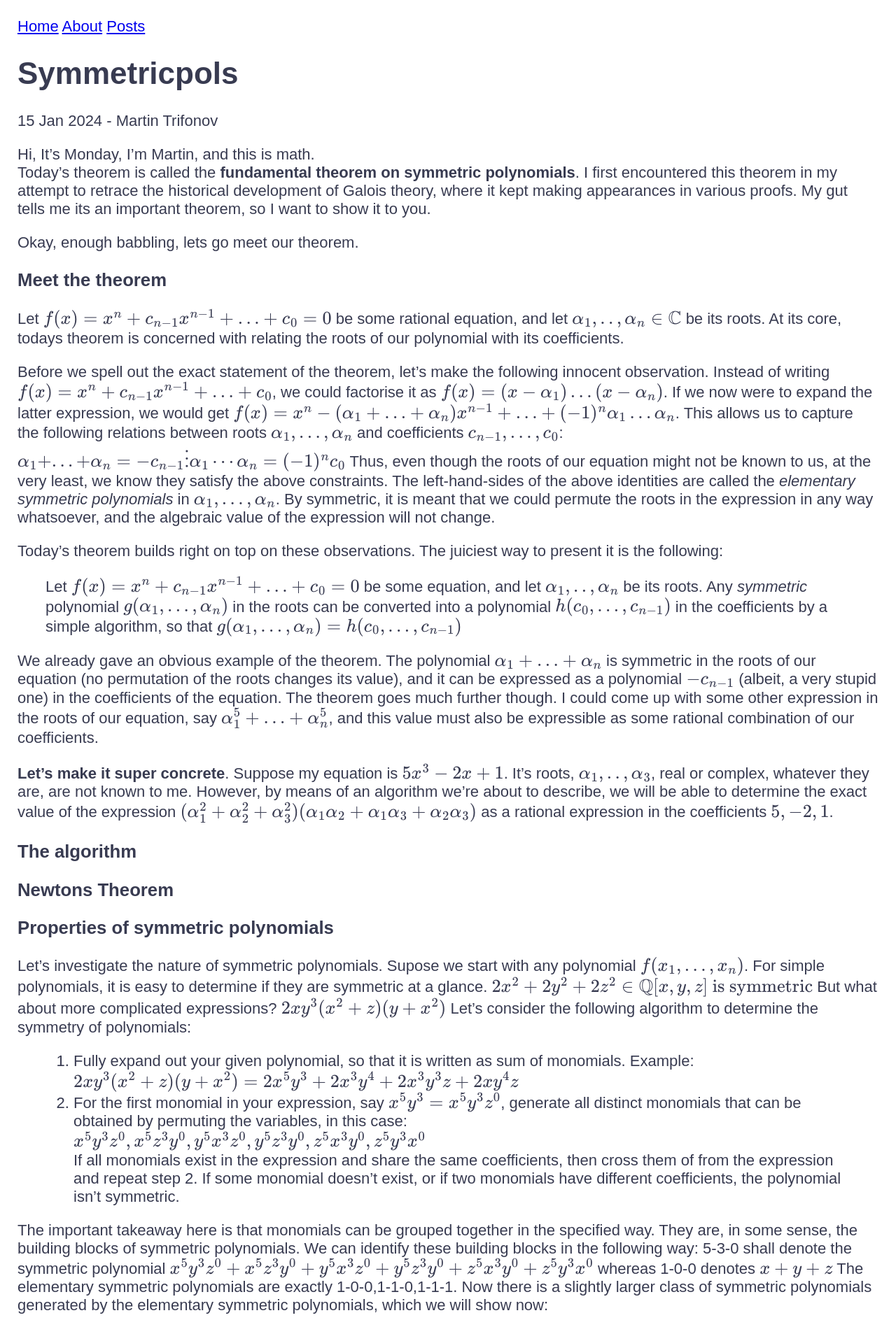
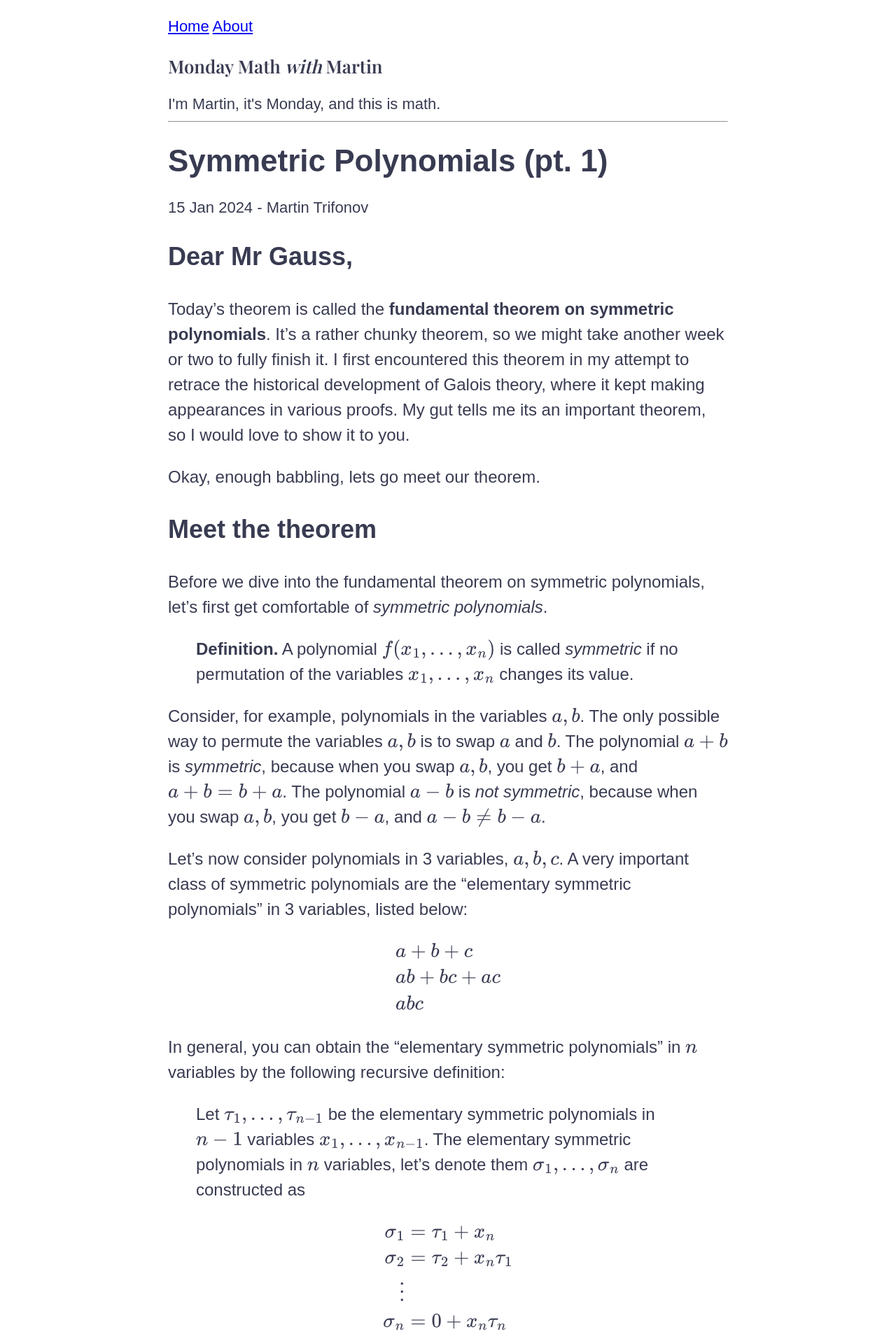
Before and after one commit to mtrifonov-design/mondaymathwithmartin, a Jekyll site: the page built from _posts/2024-01-15-symmetricpols.md, in a window 1280 px wide. Shown: the top 1907 px of the page at 70% size. Built offline with Jekyll 4.4.1, drawn with Linux system fonts in a browser that asks for light colours; some web fonts are replaced; some of the changed text lies outside the part shown.

Commit message:
first post online

```diff
--- a/_data/navigation.yml
+++ b/_data/navigation.yml
@@ -2,5 +2,3 @@
   link: /
 - name: About
   link: /about.html
-- name: Posts
-  link: /blog.html
--- a/_layouts/default.html
+++ b/_layouts/default.html
@@ -26,7 +26,11 @@
     <script id="MathJax-script" async src="https://cdn.jsdelivr.net/npm/mathjax@3/es5/tex-mml-chtml.js"></script>
   </head>
   <body class="globalstyle">
-    {% include navigation.html %}
-    {{ content }}
+
+    <div class="contentbox">
+      {% include navigation.html %}
+      {{ content }}
+    </div>
+
   </body>
 </html>
--- a/_layouts/post.html
+++ b/_layouts/post.html
@@ -1,7 +1,10 @@
 ---
 layout: default
 ---
+<h3 class="accent">Monday Math <i>with</i> Martin</h3>I'm Martin, it's Monday, and this is math.
+<hr>
 <h1>{{ page.title }}</h1>
 <p>{{ page.date | date_to_string }} - {{ page.author }}</p>
-
-{{ content }}
+<div class="reading">
+    {{ content }}
+</div>
--- a/_posts/2024-01-15-symmetricpols.md
+++ b/_posts/2024-01-15-symmetricpols.md
@@ -1,60 +1,96 @@
 ---
 layout: post
 author: Martin Trifonov
+title: Symmetric Polynomials (pt. 1)
 ---
-Hi, It's Monday, I'm Martin, and this is math.
-Today's theorem is called the **fundamental theorem on symmetric polynomials**. I first encountered this theorem in my attempt to retrace the historical development of Galois theory, where it kept making appearances in various proofs. My gut tells me its an important theorem, so I want to show it to you.
+
+## Dear Mr Gauss,
+Today's theorem is called the **fundamental theorem on symmetric polynomials**. It's a rather chunky theorem, so we might take another week or two to fully finish it. I first encountered this theorem in my attempt to retrace the historical development of Galois theory, where it kept making appearances in various proofs. My gut tells me its an important theorem, so I would love to show it to you.
 
 Okay, enough babbling, lets go meet our theorem.
 
-### Meet the theorem
-Let $f(x) = x^n+c_{n-1}x^{n-1}+...+c_0 = 0$ be some rational equation, and let $\alpha_1,..,\alpha_n \in \mathbb C$ be its roots.
-At its core, todays theorem is concerned with relating the roots of our polynomial with its coefficients.
+## Meet the theorem
+Before we dive into the fundamental theorem on symmetric polynomials, let's first get comfortable of _symmetric polynomials_.
 
-Before we spell out the exact statement of the theorem, let's make the following innocent observation. Instead of writing  $f(x) = x^n+c_{n-1}x^{n-1}+...+c_0$, we could factorise it as $f(x)=(x-\alpha_1)...(x-\alpha_n)$. If we now were to expand the latter expression, we would get $f(x) = x^n-(\alpha_1+...+\alpha_n)x^{n-1}+...+(-1)^n\alpha_1...\alpha_n$.
-This allows us to capture the following relations between roots $\alpha_1,...,\alpha_n$ and coefficients $c_{n-1},...,c_0$:
-$$\alpha_1+...+\alpha_n = -c_{n-1}\\\vdots\\\alpha_1\cdots\alpha_n =(-1)^nc_0$$
-Thus, even though the roots of our equation might not be known to us, at the very least, we know they satisfy the above constraints. The left-hand-sides of the above identities are called the _elementary symmetric polynomials_ in $\alpha_1,...,\alpha_n$. By symmetric, it is meant that we could permute the roots in the expression in any way whatsoever, and the algebraic value of the expression will not change.
+>**Definition.** A polynomial $f(x_1,...,x_n)$ is called _symmetric_ if no permutation of the variables $x_1,...,x_n$ changes its value.
 
-Today's theorem builds right on top on these observations. The juiciest way to present it is the following:
-> Let $f(x) = x^n+c_{n-1}x^{n-1}+...+c_0 = 0$ be some equation, and let $\alpha_1,..,\alpha_n$ be its roots.  Any _symmetric_ polynomial $g(\alpha_1,...,\alpha_n)$ in the roots can be converted into a polynomial $h(c_0,...,c_{n-1})$ in the coefficients by a simple algorithm, so that $g(\alpha_1,...,\alpha_n) = h(c_0,...,c_{n-1})$
+Consider, for example, polynomials in the variables $a,b$. The only possible way to permute the variables $a,b$ is to swap $a$ and $b$. The polynomial $a+b$ is _symmetric_, because when you swap $a,b$, you get $b+a$, and $a+b = b+a$. The polynomial $a-b$ is _not symmetric_, because when you swap $a,b$, you get $b-a$, and $a-b \neq b-a$.
 
-We already gave an obvious example of the theorem. The polynomial $\alpha_1+...+\alpha_n$ is symmetric in the roots of our equation (no permutation of the roots changes its value), and it can be expressed as a polynomial $-c_{n-1}$ (albeit, a very stupid one) in the coefficients of the equation. The theorem goes much further though. I could come up with some other expression in the roots of our equation, say $\alpha_1^5+...+\alpha_n^5$, and this value must also be expressible as some rational combination of our coefficients.
+Let's now consider polynomials in 3 variables, $a,b,c$. A very important class of symmetric polynomials are the "elementary symmetric polynomials" in 3 variables, listed below:
 
-**Let's make it super concrete**. Suppose my equation is $5x^3-2x+1$. It's roots, $\alpha_1,..,\alpha_3$, real or complex, whatever they are, are not known to me. However, by means of an algorithm we're about to describe, we will be able to determine the exact value of the expression $(\alpha_1^2+\alpha_2^2+\alpha_3^2)(\alpha_1\alpha_2+\alpha_1\alpha_3+\alpha_2\alpha_3)$ as a rational expression in the coefficients $5,-2,1$.
-### The algorithm
-### Newtons Theorem
-### Properties of symmetric polynomials
-Let's investigate the nature of symmetric polynomials.
-Supose we start with any polynomial $f(x_1,...,x_n)$. For simple polynomials, it is easy to determine if they are symmetric at a glance.
-$$2x^2+2y^2+2z^2 \in \mathbb Q[x,y,z] \text{ is symmetric}$$
-But what about more complicated expressions?
-$$2xy^3(x^2+z)(y+x^2)$$
-Let's consider the following algorithm to determine the symmetry of polynomials:
->1. Fully expand out your given polynomial, so that it is written as sum of monomials. Example:
-$2xy^3(x^2+z)(y+x^2)=2 x^5 y^3 + 2 x^3 y^4 + 2 x^3 y^3 z + 2 x y^4 z$
->2. For the first monomial in your expression, say $x^5y^3 = x^5y^3z^0$, generate all distinct monomials that can be obtained by permuting the variables, in this case:
-$x^5y^3z^0,x^5z^3y^0,y^5x^3z^0,y^5z^3y^0,z^5x^3y^0,z^5y^3x^0$
-If all monomials exist in the expression and share the same coefficients, then cross them of from the expression and repeat step 2. If some monomial doesn't exist, or if two monomials have different coefficients, the polynomial isn't symmetric.
+$$\begin{align}&a+b+c
+\\& ab+bc+ac
+\\& abc\end{align}$$
 
+In general, you can obtain the "elementary symmetric polynomials" in $n$ variables by the following recursive definition:
+> Let $\tau_1,...,\tau_{n-1}$ be the elementary symmetric polynomials in $n-1$ variables $x_1,...,x_{n-1}$. The elementary symmetric polynomials in $n$ variables, let's denote them $\sigma_1,...,\sigma_n$ are constructed as
 
-The important takeaway here is that monomials can be grouped together in the specified way. They are, in some sense, the building blocks of symmetric polynomials. We can identify these building blocks in the following way:
-5-3-0 shall denote the symmetric polynomial
-$$x^5y^3z^0+x^5z^3y^0+y^5x^3z^0+y^5z^3y^0+z^5x^3y^0+z^5y^3x^0$$
-whereas 1-0-0 denotes
-$$x+y+z$$
-The elementary symmetric polynomials are exactly 1-0-0,1-1-0,1-1-1.
-Now there is a slightly larger class of symmetric polynomials generated by the elementary symmetric polynomials, which we will show now:
+$$\begin{align}\sigma_1 &= \tau_1 + x_n
+\\\sigma_2 &= \tau_2 + x_n\tau_1
+\\\vdots
+\\\sigma_n &= 0 + x_n\tau_n\end{align}$$
 
+> **Follow along:** Using the above definition, construct the elementary symmetric polynomials in 4 variables
 
-### Newtons Theorem
->The symmetric polynomials of the form
->$$s_k =\alpha_1^k+\alpha_2^k+...+\alpha_n^k$$
->can be expressed in terms of the elementary symmetric polynomials $\sigma_1,...,\sigma_n$.
-___
-Proof.
-The polynomials $s_k$ are exactly those described by k-0-0.
-There is a natural law here, which says:
-(k-1-0)()
-### The general proof
-### Outlook
+Now that we're comfortable with the notion of symmetric polynomials, we can state the fundamental theorem
+> **Fundamental theorem on symmetric polynomials**
+There exists an algorithm that rewrites any symmetric polynomial in $n$ variables $x_1,...,x_n$ as a polynomial in the elementary symmetric polynomials in $n$ variables
+
+For example, the symmetric polynomial $a^2+b^2$ in 2 variables can be rewritten as $(\sigma_1)^2-2(\sigma_2)$, where $\sigma_1 = (a+b),\sigma_2 = (ab)$ are the elementary symmetric polynomials in 2 variables.
+
+> **Pause for a second** Is this suprising to you? Can you see a straightforward way to express the polynomial $a^3+b^3+c^3$ in terms of the elementary symmetric polynomials in 3 variables?
+
+## The algorithm
+
+Let $f(x_1,...,x_n)$ be a symmetric polynomial in $n$ variables. We will describe a procedure by which you can rewrite $f$ as a polynomial $g(\sigma_1,...,\sigma_n)$ in the elementary symmetric polynomials in $n$ variables.
+
+As we go along, we will be using the following example polynomial: $f(a,b,c) = a^3bc+b^3ac+c^3ab$.
+1. If the number of variables in our polynomial is 1, then return the polynomial as it is. Otherwise, continue with step 2. (This is the base case for the recursion used in step 3.)
+2. Pick a variable of your choice, like $c$ and rearrange your expression as a polynomial in this variable. We write $(a^3b+b^3a)c+(ab)c^3$
+3. Recursively rewrite each of the coefficients, which are now symmetric polynomials in 2 variables, as polynomials in the elementary symmetric polynomials in 2 variables. In terms of our example, you get an expression of the form:
+$Q_1(\tau_1,\tau_2)c+Q_2(\tau_1,\tau_2)c^3$, where $Q_i(\tau_1,\tau_2)$ are the coefficients rewritten in terms of the elementary symmetric polynomials in 2 variables.
+4. Observe that the recursive definition of elementary symmetric polynomials allows us to obtain the following relations:
+$$\begin{align}\tau_1& = \sigma_1-c\\
+\tau_2 &= \sigma_2 - c\tau_1 = \sigma_2-\sigma_1c+c^2
+\\
+0 &=\sigma_3-c\tau_{2}=\sigma_3-c\sigma_{2}+c^2\sigma_{1}-c^3\end{align}$$
+Using the first two relations, substitute $\tau_1$ for $\sigma_1-c$ and $\tau_2$ for $\sigma_2-\sigma_1c+c^2$ in both $Q_1,Q_2$.
+5. Rearrange the expression as a polynomial in $c$. If necessary, use relation (3) from step 3 to reduce its degree.  Verify that after simplifying you are left with a polynomial in the elementary symmetric polynomials.
+
+To make sure we know what's going on, let's simulate a proper run of this algorithm.
+
+## A demonstration
+
+We start with $f(a,b,c) = a^3bc+b^3ac+c^3ab$.
+
+**Step 1**. We rewrite our expression as $(a^3b+b^3a)c+(ab)c^3$.
+
+**Step 2**. Here, the algorithm relies on the magic of recursion to find an expression of the coefficients $(a^3b+b^3a),(ab)$ in terms of the elementary symmetric polynomials in $a,b$, namely $\tau_1 = a+b,\tau_2 = ab$.
+One of our coefficients is already in this form, since $(ab) =\tau_2$. To figure out the expression of the second coefficient, $a^3b+b^3a$, we must step into a recursive call. However, that seems like a rather tedious thing to do, so we will skip forward to the result of the call:
+$a^3b+b^3a = \tau_1^2\tau_2-2\tau_2^2$
+
+**Step 3**. Now we construct the relations between the elementary symmetric polynomials in $a,b$: $\tau_1,\tau_2$ and the elementary symmetric polynomials in $a,b,c$: $\sigma_1,\sigma_2,\sigma_3$
+
+$$\begin{align}
+\tau_1 &= \sigma_1-c\\
+\tau_2 &= \sigma_2-\sigma_1c+c^2\\
+0 &=\sigma_3-\sigma_2c+\sigma_1c^2-c^3\\
+\end{align}$$
+
+Now we substitute these identities in our expression $(\tau_1^2\tau_2-2\tau_2^2)c+(\tau_2)c^3$ and obtain
+$$c^{3} (\sigma_1^{2} - 2 \sigma_2) + c^{2} (- \sigma_1^{3} + 2 \sigma_1 \sigma_2) + c (\sigma_1^{2} \sigma_2 - 2 \sigma_2^{2})$$
+Now divide by the polynomial in the third relation, $\sigma_3-\sigma_2c+\sigma_1c^2-c^3$ and obtain:
+$$\sigma_1^{2} \sigma_3 - 2 \sigma_2 \sigma_3$$
+> **Follow along:** Verify that indeed
+$\sigma_1^{2} \sigma_3 - 2 \sigma_2 \sigma_3 = a^3bc+b^3ac+c^3ab$. When preparing this post, I ran the calculations through the computer, as they can get quite tedious. However, this last step, I did by hand, and I was positively charmed by the magic of this algorithm.
+> **Challenge:** Express the polynomial $a^3+b^3+c^3$ in terms of the elementary symmetric polynomials.
+
+## Magic?
+
+The magic in this theorem happens in the third step. After the polynomial division, all terms that contain $c$ vanish. Why does this happen?
+
+Stay tuned, as we verify the correctness of todays algorithm next Monday!
+
+## References / Literature / Further reading
+
+I am working with the book "Galois theory" by "Harold M. Edwards". Pages 8-13 contain the fundamental theorem on symmetric polynomials. My interpretation follows the text closely.
--- a/_sass/main.scss
+++ b/_sass/main.scss
@@ -13,3 +13,26 @@
 .accent {
   font-family: 'Playfair Display', serif;
 }
+
+.contentbox {
+  margin: auto;
+
+
+  color: rgb(56, 59, 81);
+
+  max-width: 800px;
+}
+
+.reading {
+  line-height: 1.5;
+  font-size: 24px;
+}
+
+.postlist {
+  background-color: rgba(221, 242, 228,0.5);
+  list-style-type: none;
+  box-sizing: border-box;
+  padding: 10px;
+  border-radius: 10px;
+  margin-bottom: 20px;
+}
```
Also changed, not shown: _posts/1800-01-15-symmetricpols copy.md (added, +72 -0 lines), _posts/2024-01-22-symmetricpols2.md (added, +36 -0 lines), index.html (+4 -4 lines), 6 other files.
